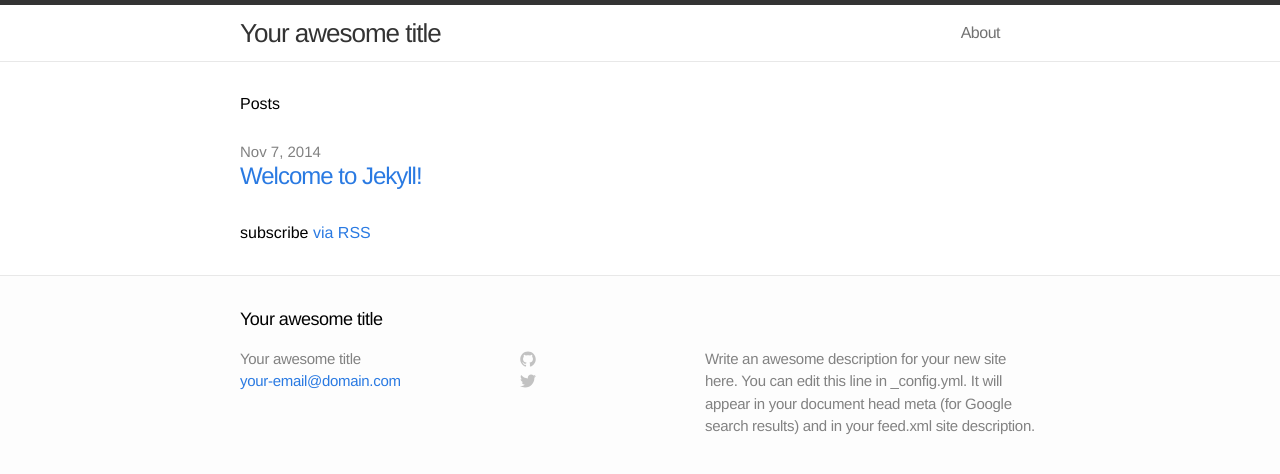
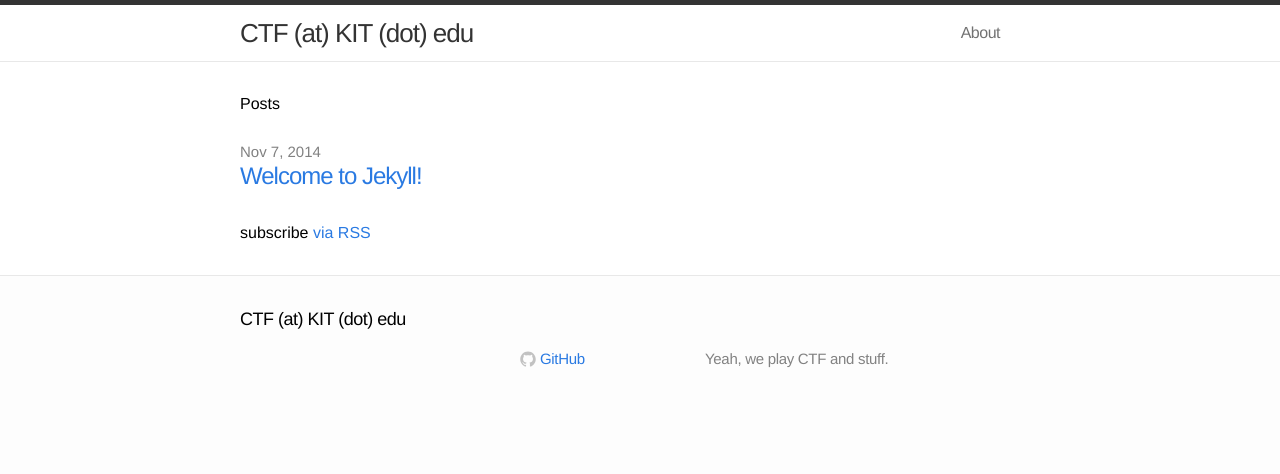
Before and after one commit to kitctf/www, a Jekyll site: the page built from index.html, in a window 1280 px wide. Shown: the top 474 px of the page. Built offline with Jekyll 4.4.1, drawn with Linux system fonts in a browser that asks for light colours.

Commit message:
Updated site configuration
Added description, title and url. Removed email.
Added 'authors' section which currently stores a URL associated
with each author which is then rendered in _layouts/post.html.
Added github username and removed twitter section from footer.

```diff
--- a/_config.yml
+++ b/_config.yml
@@ -1,10 +1,16 @@
 # Site settings
-title: Your awesome title
-email: your-email@domain.com
-description: "Write an awesome description for your new site here. You can edit this line in _config.yml. It will appear in your document head meta (for Google search results) and in your feed.xml site description."
+title: "CTF (at) KIT (dot) edu"                 # TODO
+description: "Yeah, we play CTF and stuff."     # TODO
 baseurl: ""
-url: "http://yourdomain.com"
+url: "http://ctf.saelo.net"                     # TODO
+
+github: kitctf
 
 # Build settings
 markdown: kramdown
 permalink: pretty
+
+# Authors
+authors:
+  saelo:
+    url: https://twitter.com/5aelo
--- a/_includes/footer.html
+++ b/_includes/footer.html
@@ -5,16 +5,12 @@
     <h2 class="footer-heading">{{ site.title }}</h2>
 
     <div class="footer-col-1 column">
-      <ul>
-        <li>{{ site.title }}</li>
-        <li><a href="mailto:{{ site.email }}">{{ site.email }}</a></li>
-      </ul>
     </div>
 
     <div class="footer-col-2 column">
       <ul>
         <li>
-          <a href="https://github.com/{{ site.username }}">
+          <a href="https://github.com/{{ site.github }}">
             <span class="icon github">
               <svg version="1.1" class="github-icon-svg" xmlns="http://www.w3.org/2000/svg" xmlns:xlink="http://www.w3.org/1999/xlink" x="0px" y="0px"
                  viewBox="0 0 16 16" enable-background="new 0 0 16 16" xml:space="preserve">
@@ -29,24 +25,7 @@
                 c0,0.208,0.14,0.449,0.534,0.373c3.081-1.028,5.302-3.935,5.302-7.362C15.76,3.906,12.285,0.431,7.999,0.431z"/>
               </svg>
             </span>
-            <span class="username">{{ site.username }}</span>
-          </a>
-        </li>
-        <li>
-          <a href="https://twitter.com/{{ site.username }}">
-            <span class="icon twitter">
-              <svg version="1.1" class="twitter-icon-svg" xmlns="http://www.w3.org/2000/svg" xmlns:xlink="http://www.w3.org/1999/xlink" x="0px" y="0px"
-                 viewBox="0 0 16 16" enable-background="new 0 0 16 16" xml:space="preserve">
-                <path fill="#C2C2C2" d="M15.969,3.058c-0.586,0.26-1.217,0.436-1.878,0.515c0.675-0.405,1.194-1.045,1.438-1.809
-                c-0.632,0.375-1.332,0.647-2.076,0.793c-0.596-0.636-1.446-1.033-2.387-1.033c-1.806,0-3.27,1.464-3.27,3.27
-                c0,0.256,0.029,0.506,0.085,0.745C5.163,5.404,2.753,4.102,1.14,2.124C0.859,2.607,0.698,3.168,0.698,3.767
-                c0,1.134,0.577,2.135,1.455,2.722C1.616,6.472,1.112,6.325,0.671,6.08c0,0.014,0,0.027,0,0.041c0,1.584,1.127,2.906,2.623,3.206
-                C3.02,9.402,2.731,9.442,2.433,9.442c-0.211,0-0.416-0.021-0.615-0.059c0.416,1.299,1.624,2.245,3.055,2.271
-                c-1.119,0.877-2.529,1.4-4.061,1.4c-0.264,0-0.524-0.015-0.78-0.046c1.447,0.928,3.166,1.469,5.013,1.469
-                c6.015,0,9.304-4.983,9.304-9.304c0-0.142-0.003-0.283-0.009-0.423C14.976,4.29,15.531,3.714,15.969,3.058z"/>
-              </svg>
-            </span>
-            <span class="username">{{ site.username }}</span>
+            <span class="username">{{ site.github }}</span>
           </a>
         </li>
       </ul>
--- a/_layouts/post.html
+++ b/_layouts/post.html
@@ -5,7 +5,7 @@
 
   <header class="post-header">
     <h1>{{ page.title }}</h1>
-    <p class="meta">{{ page.date | date: "%b %-d, %Y" }}{% if page.author %} • {{ page.author }}{% endif %}{% if page.meta %} • {{ page.meta }}{% endif %}</p>
+    <p class="meta">{{ page.date | date: "%b %-d, %Y" }}{% if page.author %} • By <a href="{{ site.authors[page.author].url }}">{{ page.author }}</a>{% endif %}{% if page.meta %} • {{ page.meta }}{% endif %}</p>
   </header>
 
   <article class="post-content">
```
